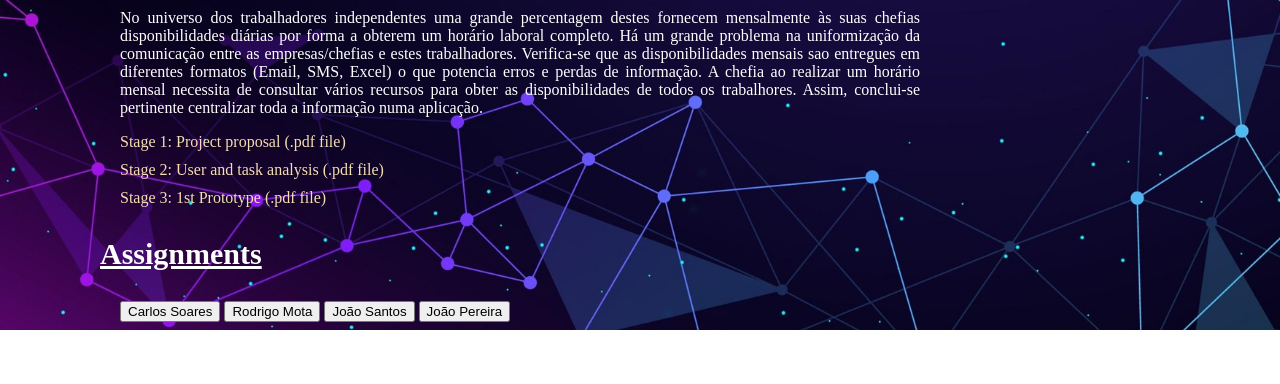
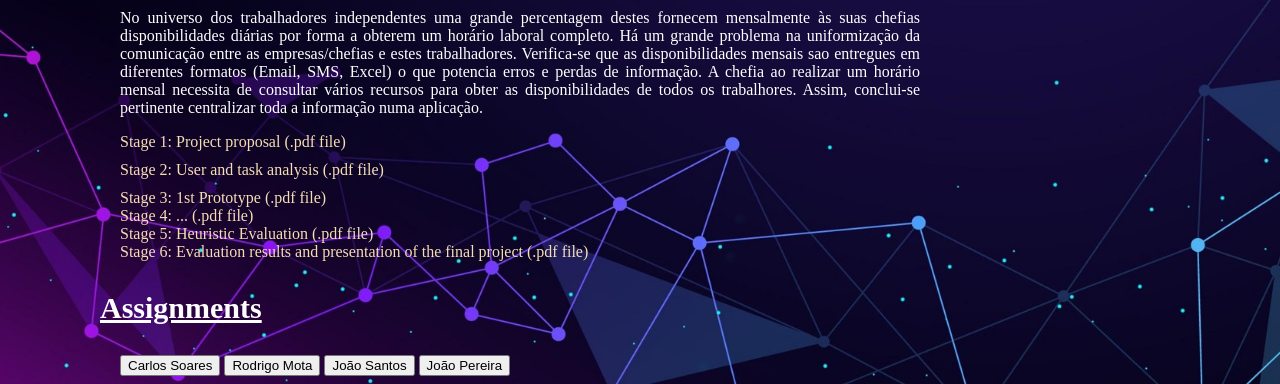
Before and after one commit to cacSoares/IPM23-24, a plain HTML site: page index.html in a window 1280 px wide. Shown: the part 683-1067 px from the top of the page. Before the commit the page ends 1013 px from the top, so only its background shows below. Drawn offline with Linux system fonts and the light colour scheme.

Commit message:
update stages

```diff
--- a/index.html
+++ b/index.html
@@ -71,6 +71,12 @@
 
         <a style="margin-left: 80px; color: wheat; display: block; text-decoration: none;" href="https://github.com/cacSoares/IPM23-24/blob/main/G_32_stage3.pdf?raw=true" download>Stage 3: 1st Prototype (.pdf file)</a>
 
+        <a style="margin-left: 80px; color: wheat; display: block; text-decoration: none;" href="https://github.com/cacSoares/IPM23-24/blob/main/G_32_stage3.pdf?raw=true" download>Stage 4: ... (.pdf file)</a>
+
+        <a style="margin-left: 80px; color: wheat; display: block; text-decoration: none;" href="https://github.com/cacSoares/IPM23-24/blob/main/Stage_5_Group32.pdf?raw=true" download>Stage 5: Heuristic Evaluation (.pdf file)</a>
+
+        <a style="margin-left: 80px; color: wheat; display: block; text-decoration: none;" href="https://github.com/cacSoares/IPM23-24/blob/main/Stage_6.pdf?raw=true" download>Stage 6: Evaluation results and presentation of the final project (.pdf file)</a>
+
         <p style="font-size: 30px; margin-bottom: 30px;"><u><strong>Assignments</strong></u></p>
 
 
```
